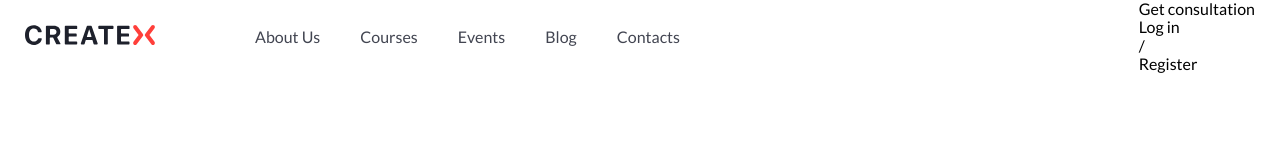
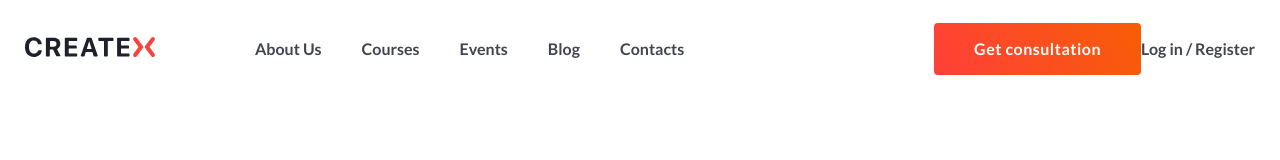
Before and after one commit to tmprl/create-x-landing, a website: page index.html in a window 1280 px wide. Drawn offline with nearby package versions, Linux system fonts and the light colour scheme.

Commit message:
style: update header user, and header button

```diff
--- a/index.html
+++ b/index.html
@@ -14,9 +14,9 @@
             <div class="header__top">
                 <div class="header__container">
                     <div class="header__top-content">
-                        <div class="header__logo logo">
+                        <a href="#" class="header__logo logo">
                             <img src="./images/images/logo.svg" alt="CreateX Logo">
-                        </div>
+                        </a>
                         <nav class="header__nav">
                             <ul class="header__nav-list">
                                 <li class="header__nav-item">
@@ -37,11 +37,11 @@
                             </ul>
                         </nav>
                         <div class="header__btn-box">
-                            <div class="header__top-btn button">Get consultation</div>
+                            <a href="#" class="header__top-btn button">Get consultation</a>
                             <div class="header_user">
-                                <div class="header__user-btn">Log in</div>
+                                <a href="#" class="header__login-btn">Log in</a>
                                 /
-                                <div class="header__user-btn">Register</div>
+                                <a href="#" class="header__register-btn">Register</a>
                             </div>
                         </div>
                     </div>
--- a/style.css
+++ b/style.css
@@ -4,6 +4,7 @@
 html, body {
     font-family: "Lato", sans-serif;
     font-weight: 400;
+    color: #424551;
 }
 
 .wrapper {
@@ -20,7 +21,12 @@ html, body {
 
 
 .button {
-
+    letter-spacing: 0.5px;
+    line-height: 52px;
+    padding: 0 40px;
+    color: #fff;
+    background: linear-gradient(55.95deg, #FF3F3A 0%, #F75E05 100%);
+    border-radius: 4px;
 }
 
 .logo {
@@ -30,6 +36,7 @@ html, body {
 /* ------------------------------------------------------------------ */
 
 .header {
+    font-weight: 700;
 }
 .header__top {
 
@@ -39,6 +46,7 @@ html, body {
     display: flex;
     justify-content: space-between;
     align-items: center;
+    padding: 20px 0;
 }
 
 .header__logo {
@@ -63,17 +71,36 @@ html, body {
 
 .header__nav-link {
     text-decoration: none;
+    line-height: 1.6;
     color: #424551;
 }
 .header__btn-box {
+    display: flex;
+    align-items: center;
 }
+
 .header__top-btn {
+    text-decoration: none;
+    white-space: nowrap;
 }
 .button {
 }
 .header_user {
+    display: flex;
 }
-.header__user-btn {
+.header__login-btn {
+    color: #424551;
+    text-decoration: none;
+    margin-right: 3px;
+    white-space: nowrap;
 }
+
+.header__register-btn {
+    color: #424551;
+    text-decoration: none;
+    margin-left: 3px;
+    white-space: nowrap;
+}
+
 .header__body {
 }
```
